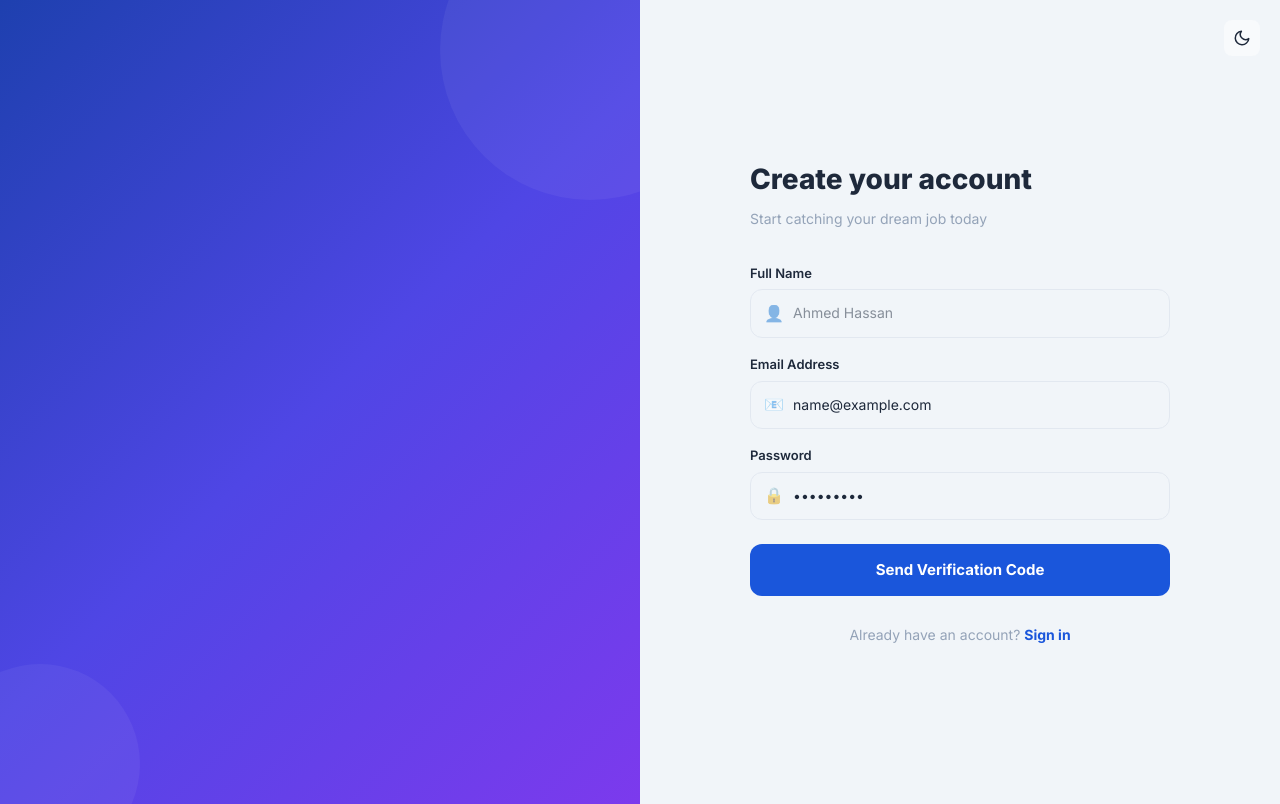
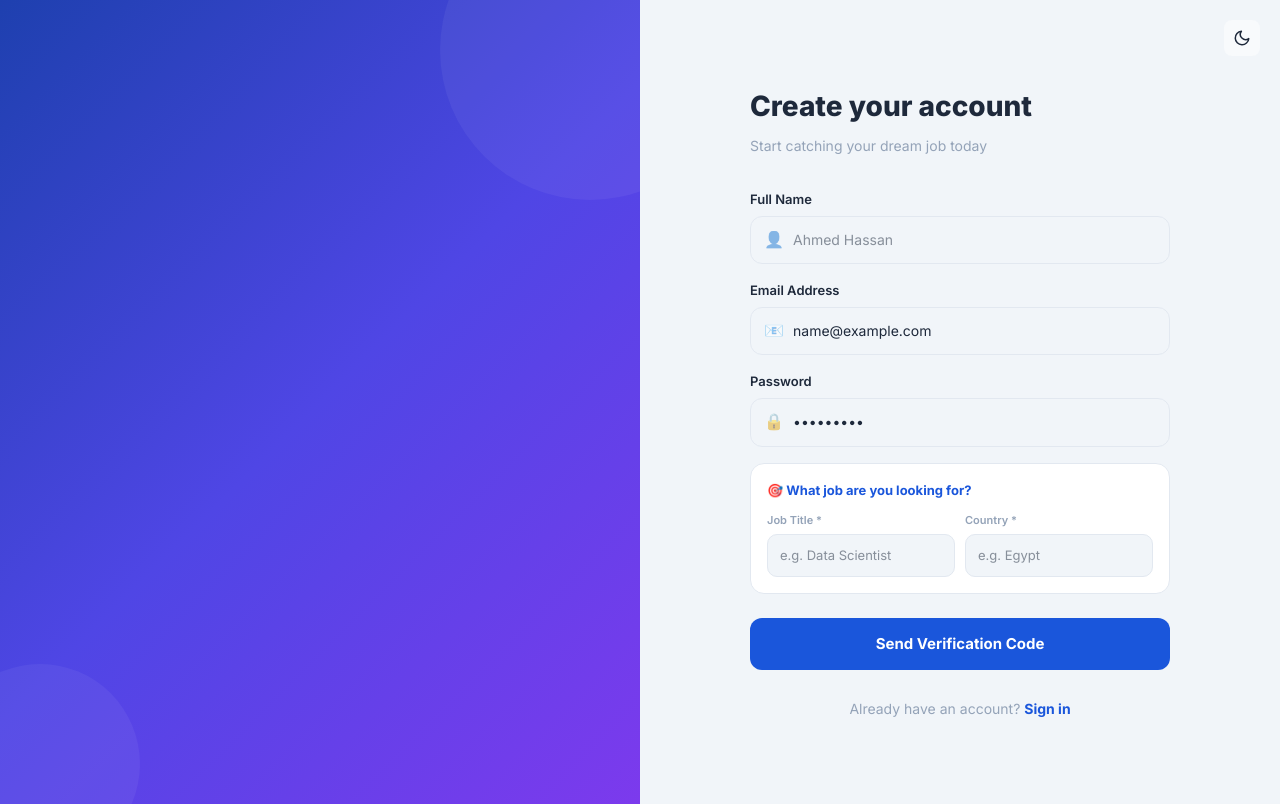
Before and after one commit to ahmed-m-abdelslam/catch-jobs, a Next.js app in the folder frontend/: page /login in a window 1280 px wide. Both pictures are taken after typing "name@example.com", "Sample123" into the empty fields and a click on the button "Create one". Built offline with nearby package versions, Linux system fonts and the light colour scheme.

Commit message:
Add job preference fields to registration form

```diff
--- a/frontend/src/app/login/page.tsx
+++ b/frontend/src/app/login/page.tsx
@@ -48,6 +48,8 @@ export default function LoginPage() {
   const [success, setSuccess] = useState("");
   const [loading, setLoading] = useState(false);
   const [resending, setResending] = useState(false);
+  const [jobTitle, setJobTitle] = useState("");
+  const [jobCountry, setJobCountry] = useState("");
 
   function clearMessages() { setError(""); setSuccess(""); }
 
@@ -62,7 +64,12 @@ export default function LoginPage() {
   }
 
   async function handleRegister(e: React.FormEvent) {
-    e.preventDefault(); clearMessages(); setLoading(true);
+    e.preventDefault(); clearMessages();
+    if (!jobTitle.trim() || !jobCountry.trim()) {
+      setError("Please fill in your job preference to get personalized recommendations");
+      return;
+    }
+    setLoading(true);
     try {
       await api.register(email, password, fullName);
       setSuccess("Verification code sent to your email!");
@@ -76,6 +83,14 @@ export default function LoginPage() {
     try {
       const result = await api.verifyCode(email, code);
       localStorage.setItem("token", result.access_token);
+      // Save preference if provided during registration
+      if (jobTitle.trim() && jobCountry.trim()) {
+        try {
+          await api.addPreference(jobTitle.trim(), jobCountry.trim(), false);
+        } catch (prefErr) {
+          console.log("Preference save error:", prefErr);
+        }
+      }
       window.location.href = "/dashboard";
     } catch (err: any) { setError(err.message || "Invalid code"); }
     finally { setLoading(false); }
@@ -337,6 +352,34 @@ export default function LoginPage() {
             <InputField icon="🔒" label="Password" type="password" value={password}
               onChange={(e: any) => setPassword(e.target.value)} placeholder="••••••••" required />
 
+            {view === "register" && (
+              <div style={{ background: "var(--card)", border: "1px solid var(--border)", borderRadius: "14px", padding: "16px", marginBottom: "16px" }}>
+                <p style={{ fontSize: "13px", fontWeight: 700, color: "var(--primary)", marginBottom: "12px", display: "flex", alignItems: "center", gap: "6px" }}>
+                  🎯 What job are you looking for?
+                </p>
+                <div style={{ display: "grid", gridTemplateColumns: "1fr 1fr", gap: "10px" }}>
+                  <div>
+                    <label style={{ display: "block", fontSize: "11px", fontWeight: 600, color: "var(--text-muted)", marginBottom: "4px" }}>Job Title *</label>
+                    <input type="text" value={jobTitle} onChange={e => setJobTitle(e.target.value)} required
+                      placeholder="e.g. Data Scientist"
+                      style={{ width: "100%", padding: "10px 12px", borderRadius: "10px", border: "1px solid var(--border)", background: "var(--bg)", color: "var(--text)", fontSize: "13px", outline: "none", boxSizing: "border-box" as any }}
+                      onFocus={e => { e.currentTarget.style.borderColor = "var(--primary)"; }}
+                      onBlur={e => { e.currentTarget.style.borderColor = "var(--border)"; }}
+                    />
+                  </div>
+                  <div>
+                    <label style={{ display: "block", fontSize: "11px", fontWeight: 600, color: "var(--text-muted)", marginBottom: "4px" }}>Country *</label>
+                    <input type="text" value={jobCountry} onChange={e => setJobCountry(e.target.value)} required
+                      placeholder="e.g. Egypt"
+                      style={{ width: "100%", padding: "10px 12px", borderRadius: "10px", border: "1px solid var(--border)", background: "var(--bg)", color: "var(--text)", fontSize: "13px", outline: "none", boxSizing: "border-box" as any }}
+                      onFocus={e => { e.currentTarget.style.borderColor = "var(--primary)"; }}
+                      onBlur={e => { e.currentTarget.style.borderColor = "var(--border)"; }}
+                    />
+                  </div>
+                </div>
+              </div>
+            )}
+
             {view === "login" && (
               <div style={{ textAlign: "right", marginBottom: "8px" }}>
                 <button type="button" onClick={() => { setView("forgot"); clearMessages(); }}
```
